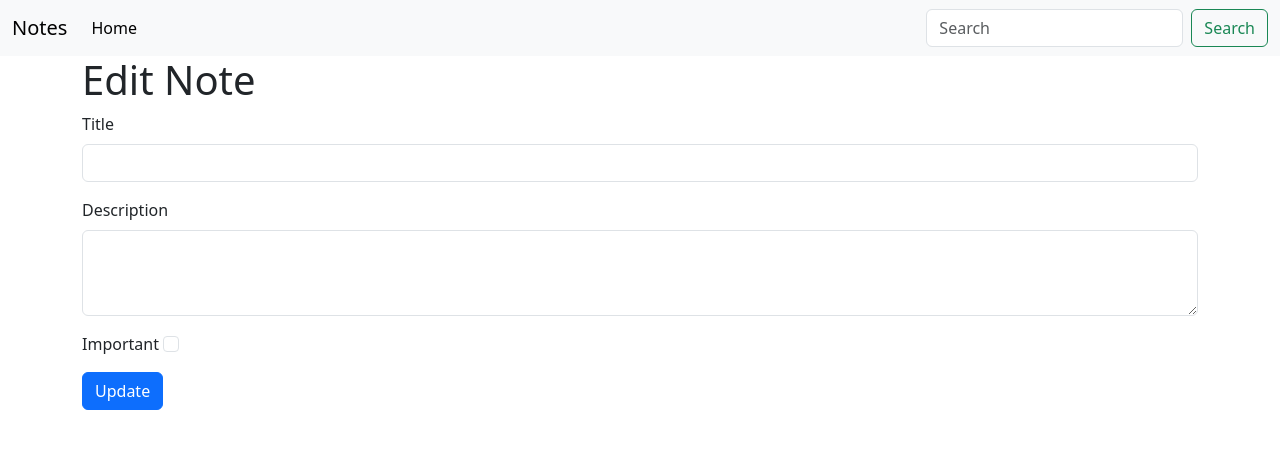
After one commit to kushaldahal0/Notes-manager, a FastAPI app: template templates/edit_note.html in a window 1280 px wide. The commit adds this page. Shown: the top 449 px of the page. Run offline with FastAPI, Linux system fonts and the light colour scheme; the template is opened without the code that fills it, so the values that code supplies are empty.

Commit message:
add edit,delete and search

```diff
--- /dev/null
+++ b/templates/edit_note.html
@@ -0,0 +1,80 @@
+<!doctype html>
+<html lang="en">
+
+<head>
+    <meta charset="utf-8">
+    <meta name="viewport" content="width=device-width, initial-scale=1">
+    <title>Hello From FastAPi</title>
+    <link href="https://cdn.jsdelivr.net/npm/bootstrap@5.3.3/dist/css/bootstrap.min.css" rel="stylesheet"
+        integrity="sha384-QWTKZyjpPEjISv5WaRU9OFeRpok6YctnYmDr5pNlyT2bRjXh0JMhjY6hW+ALEwIH" crossorigin="anonymous">
+</head>
+
+<body>
+    <nav class="navbar navbar-expand-lg bg-body-tertiary">
+        <div class="container-fluid">
+            <a class="navbar-brand" href="/">Notes</a>
+            <button class="navbar-toggler" type="button" data-bs-toggle="collapse"
+                data-bs-target="#navbarSupportedContent" aria-controls="navbarSupportedContent" aria-expanded="false"
+                aria-label="Toggle navigation">
+                <span class="navbar-toggler-icon"></span>
+            </button>
+            <div class="collapse navbar-collapse" id="navbarSupportedContent">
+                <ul class="navbar-nav me-auto mb-2 mb-lg-0">
+                    <li class="nav-item">
+                        <a class="nav-link active" aria-current="page" href="/">Home</a>
+                    </li>
+                    <!-- <li class="nav-item">
+                        <a class="nav-link" href="#">Link</a>
+                    </li>
+                    <li class="nav-item dropdown">
+                        <a class="nav-link dropdown-toggle" href="#" role="button" data-bs-toggle="dropdown"
+                            aria-expanded="false">
+                            Dropdown
+                        </a>
+                        <ul class="dropdown-menu">
+                            <li><a class="dropdown-item" href="#">Action</a></li>
+                            <li><a class="dropdown-item" href="#">Another action</a></li>
+                            <li>
+                                <hr class="dropdown-divider">
+                            </li>
+                            <li><a class="dropdown-item" href="#">Something else here</a></li>
+                        </ul>
+                    </li>
+                    <li class="nav-item">
+                        <a class="nav-link disabled" aria-disabled="true">Disabled</a>
+                    </li> -->
+                </ul>
+                <form class="d-flex" role="search">
+                    <input class="form-control me-2" type="search" placeholder="Search" aria-label="Search">
+                    <button class="btn btn-outline-success" type="submit">Search</button>
+                </form>
+            </div>
+        </div>
+    </nav>
+    <div class="container">
+        <h1>Edit Note</h1>
+        <form action="/edit/" method="post">
+            <div class="mb-3">
+                <label for="title" class="form-label">Title</label>
+                <input type="text" id="title" name="title" class="form-control" value="{{ note.title }}" required>
+                <input type="hidden" id="id" name="id" class="form-control" value="{{ note.id }}" required>
+            </div>
+            <div class="mb-3">
+                <label for="desc" class="form-label">Description</label>
+                <textarea id="desc" name="desc" class="form-control" rows="3" required>{{ note.desc }}</textarea>
+            </div>
+            <div class="mb-3">
+                <label for="important" class="form-check-label">Important</label>
+                <input type="checkbox" id="important" name="important" class="form-check-input" {% if note.important %} checked {% endif %}>
+            </div>
+            <button type="submit" class="btn btn-primary">Update</button>
+        </form>
+    </div>
+
+
+    <script src="https://cdn.jsdelivr.net/npm/bootstrap@5.3.3/dist/js/bootstrap.bundle.min.js"
+        integrity="sha384-YvpcrYf0tY3lHB60NNkmXc5s9fDVZLESaAA55NDzOxhy9GkcIdslK1eN7N6jIeHz"
+        crossorigin="anonymous"></script>
+</body>
+
+</html>
```
Also changed, not shown: routes/route.py (+71 -7 lines), templates/index.html (+26 -10 lines).
